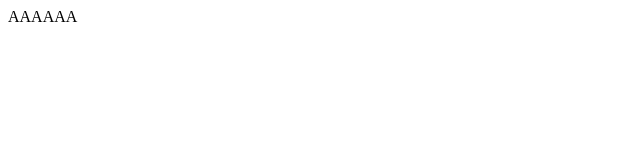
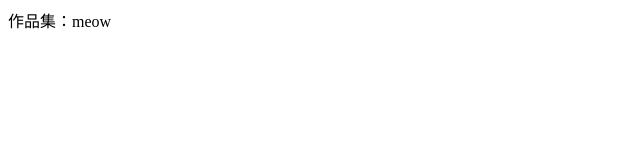
Before and after one commit to allison1515/0829, a plain HTML site: page index.html in a window 1280 px wide. Shown: the full height of the page, 0-640 px from the left. Drawn offline with Linux system fonts and the light colour scheme.

Commit message:
Update index.html

```diff
--- a/index.html
+++ b/index.html
@@ -6,6 +6,7 @@
   <title>Document</title>
 </head>
 <body>
-  AAAAAA
+  <a href="https://allison1515.github.io/0829/"></a>
+  作品集：meow
 </body>
 </html>
```
